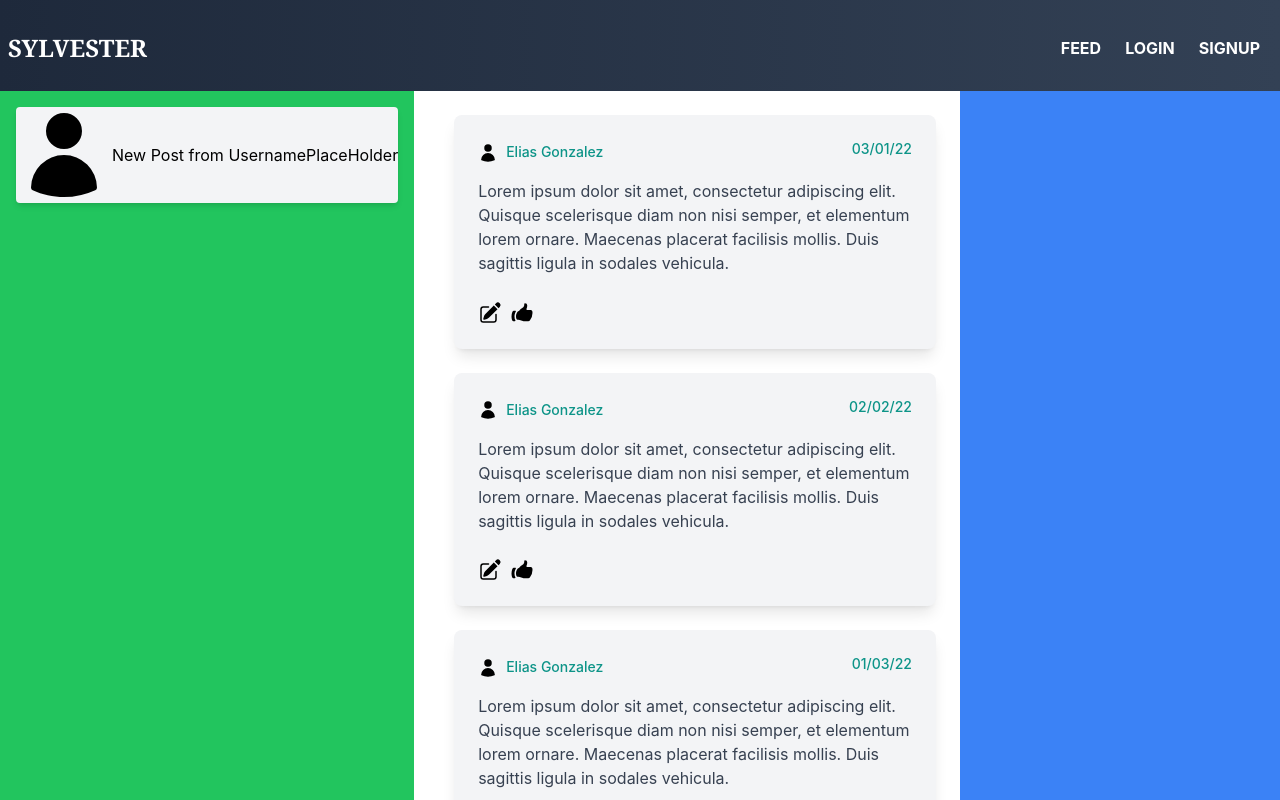
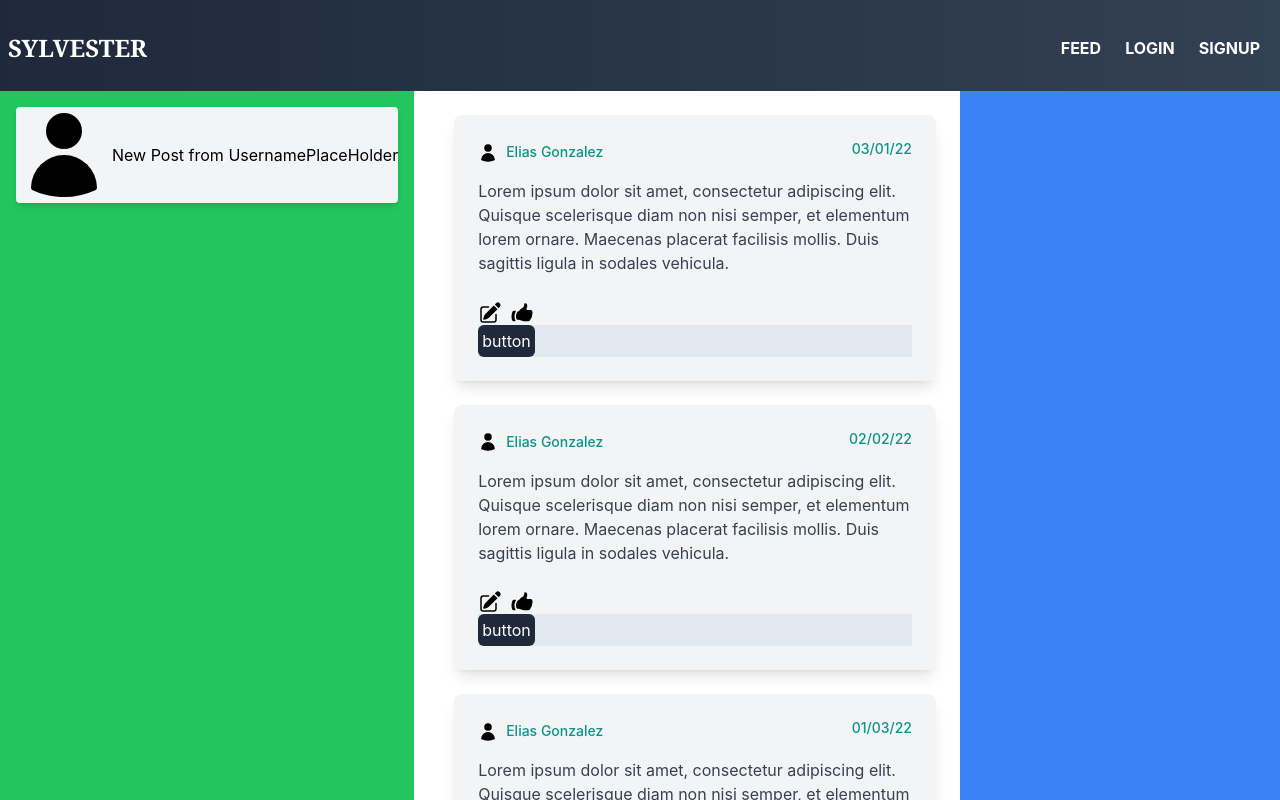
Before and after one commit to Michael-Robertson2/PrimaryKeys-P2-Frontend, a React (Create React App) app in the folder my-app/: page / in a window 1280 px wide. Built offline with nearby package versions, Linux system fonts and the light colour scheme.

Commit message:
Update post to match new replies section

```diff
--- a/my-app/src/components/Post.tsx
+++ b/my-app/src/components/Post.tsx
@@ -1,25 +1,37 @@
-import React from "react";
+import React, { useState } from "react";
 import { PencilSquareIcon } from '@heroicons/react/24/solid'
 import { HandThumbUpIcon } from '@heroicons/react/24/solid'
 import { UserIcon } from '@heroicons/react/24/solid'
 
 import PostContent from "../models/PostContent";
+import RepliesSection from "./RepliesSection";
 
 function Post(post: PostContent) {
+    const [postId] = useState<string>(post.id);
+    const [showReplies, setShowReplies] = useState<boolean>(false);
+
+    function handleShowReplyToggle(){
+        setShowReplies(!showReplies);
+    }
+
     return (
+
         <div className="block p-6 rounded-lg shadow-lg bg-gray-100">
             <div className="flex justify-between mb-4">
                 <div>
                     <UserIcon className="inline-block h-5 pr-2"/>
                     <a href="#!" className="inline-block font-medium text-teal-600 hover:text-teal-900 focus:text-slate-400 duration-300 transition ease-in-out text-sm"> { post.name } </a>
-
                 </div>
 
                 <a href="#!" className="font-medium text-teal-600 hover:text-teal-900 focus:text-slate-400 duration-300 transition ease-in-out text-sm"> { post.date } </a>
             </div>
             <p className="text-gray-700 mb-6"> {post.message} </p>
-            <PencilSquareIcon className="inline-block h-6 pr-2 hover:opacity-40 transition duration-150 ease-in-out" />
-            <HandThumbUpIcon className="inline-block h-6 pr-2 hover:opacity-40 transition duration-150 ease-in-out" />
+            <PencilSquareIcon onClick={handleShowReplyToggle} className="inline-block h-6 pr-2 hover:opacity-40 transition duration-150 ease-in-out"/>
+            <HandThumbUpIcon className="inline-block h-6 pr-2 hover:opacity-40 transition duration-150 ease-in-out"/>
+
+            {/* Parent ID in RepliesSection below requires the postID from current post. */}
+            {showReplies ? <></>: <RepliesSection parentId="hello"/> }
+
         </div>
 
     )
```
